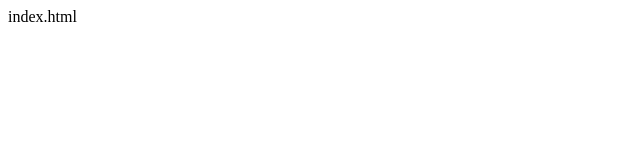
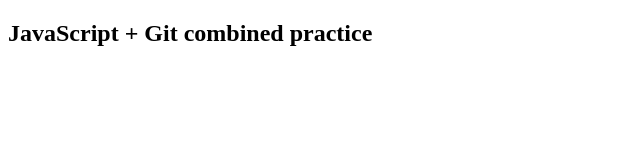
Before and after one commit to mprizzuto/js-practice, a plain HTML site: page index.html in a window 1280 px wide. Shown: the whole page, without its empty margins (0-640 px from the left). Drawn offline with Linux system fonts and the light colour scheme.

Commit message:
add HTML to index.html

```diff
--- a/index.html
+++ b/index.html
@@ -1 +1,17 @@
-index.html
+<!DOCTYPE html>
+<html>
+	<head>
+		<meta charset="utf-8">
+		<title>JavaScript + Git</title>
+		<link rel="stylesheet" type="text/css" href="styles/style.css">
+	</head>
+	<body>
+		<main>
+			<section class="welcome">
+				<inner-column>
+					<h1>JavaScript + Git combined practice</h1>
+				</inner-column>
+			</section>
+		</main>
+	</body>
+</html>
```
